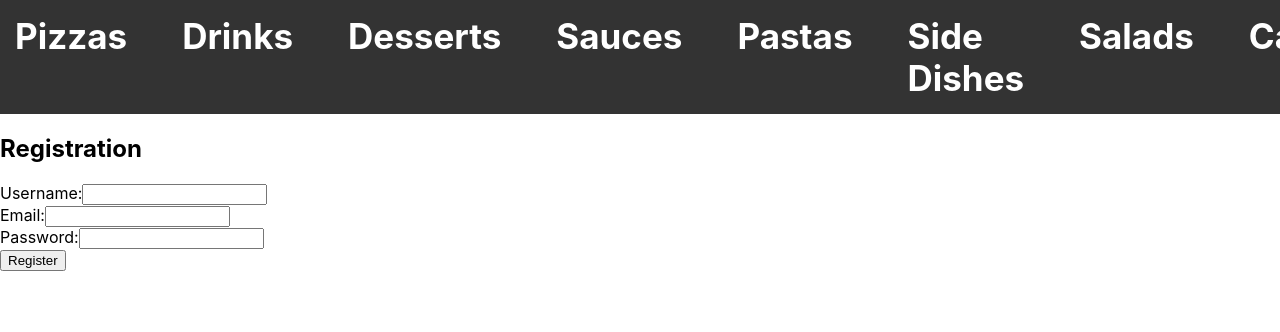
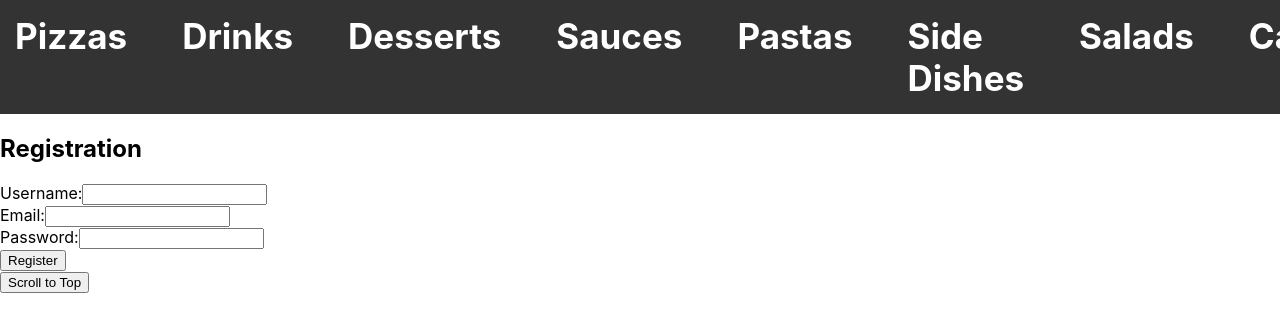
Before and after one commit to bence309/restaurant-petproject, a React (Create React App) app: page /register in a window 1280 px wide. Shown: the top 332 px of the page. Built offline with nearby package versions, Linux system fonts and the light colour scheme.

Commit message:
added scroll to top button, needs fixing

```diff
--- a/src/components/App.js
+++ b/src/components/App.js
@@ -10,6 +10,7 @@ import SaladList from './SaladList';
 import Navigation from './Navigation';
 import Cart from './Cart';
 import RegistrationForm from './RegistrationForm';
+import ScrollToTop from './ScrollToTop';
 
 const App = () => {
   const [cart, setCart] = useState(JSON.parse(localStorage.getItem('cart')) || []);
@@ -74,6 +75,7 @@ const App = () => {
             <p>{message}</p>
           </div>
         )}
+        <ScrollToTop />
       </div>
     </Router>
   );
--- /dev/null
+++ b/src/components/ScrollToTop.js
@@ -0,0 +1,36 @@
+import React, { useState, useEffect } from 'react';
+
+const ScrollToTop = () => {
+  const [isVisible, setIsVisible] = useState(false);
+
+  useEffect(() => {
+    const handleScroll = () => {
+      const scrolled = document.documentElement.scrollTop;
+      setIsVisible(scrolled > 300);
+    };
+
+    window.addEventListener('scroll', handleScroll);
+
+    return () => {
+      window.removeEventListener('scroll', handleScroll);
+    };
+  }, []);
+
+  const scrollToTop = () => {
+    window.scrollTo({
+      top: 0,
+      behavior: 'smooth',
+    });
+  };
+
+  return (
+    <button
+      className={`scroll-to-top ${isVisible ? 'visible' : ''}`}
+      onClick={scrollToTop}
+    >
+      Scroll to Top
+    </button>
+  );
+};
+
+export default ScrollToTop;
```
